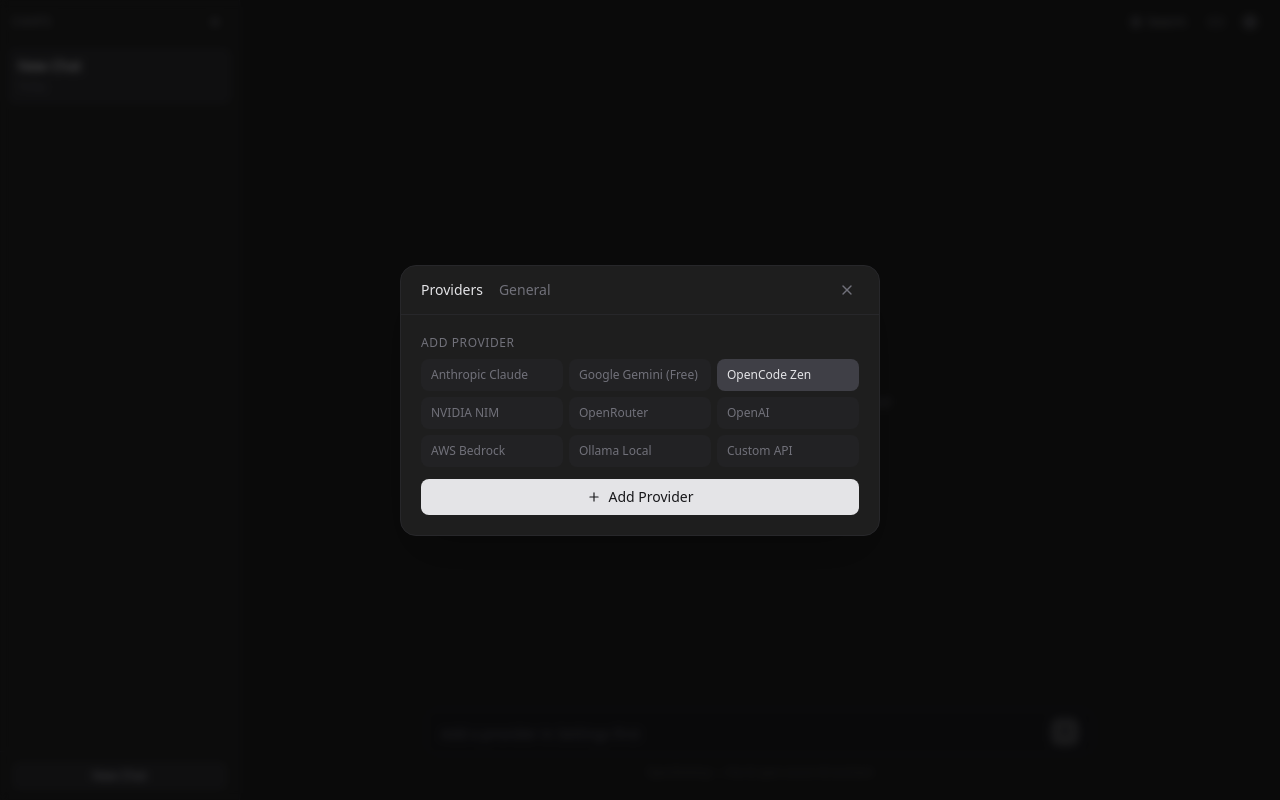
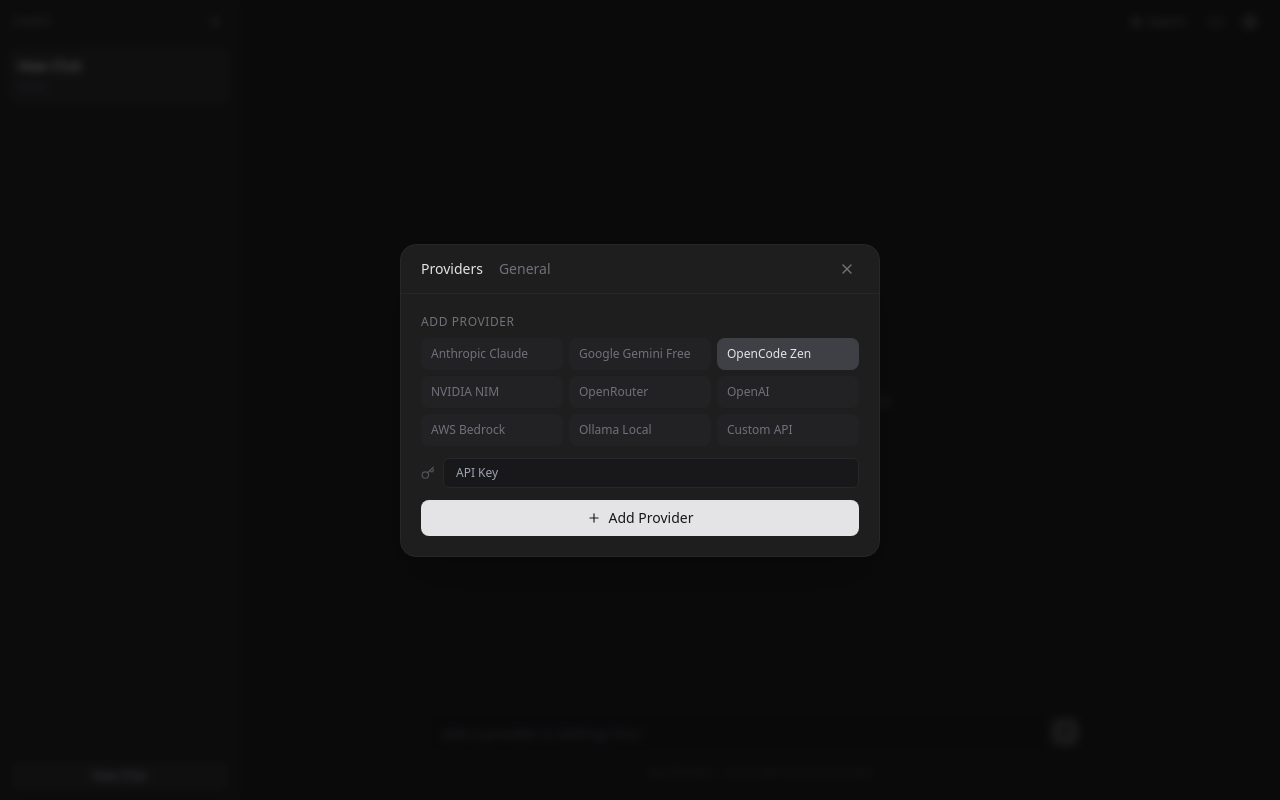
Before and after one commit to Superior-curtis/OpenDesktop, a React (Vite) app: page / in a window 1280 px wide. Both pictures are taken after a click on the button 1250 px from the left and 22 px from the top of the page. Built offline with nearby package versions, Linux system fonts and the light colour scheme.

Commit message:
fix: error messages, OpenCode Zen needs API key, better UX

```diff
--- a/src/renderer/ChatArea.tsx
+++ b/src/renderer/ChatArea.tsx
@@ -60,8 +60,14 @@
         }
       }
     } catch (err: any) {
+      const msg = err?.message || String(err)
+      const detail = msg.includes('401') ? 'Invalid API key. Check Settings → Providers.' :
+                     msg.includes('403') ? 'Access denied. Check your API key permissions.' :
+                     msg.includes('429') ? 'Rate limited. Wait a moment and try again.' :
+                     msg.includes('Failed to fetch') ? 'Cannot connect to API. Check your internet and provider URL.' :
+                     msg
       if (err.name !== 'AbortError') {
-        updateMessage(assistantMsg.id, `Error: ${err.message || 'Unknown error'}`)
+        updateMessage(assistantMsg.id, `Error: ${detail}`)
       }
     } finally {
       setStreaming(false)
--- a/src/renderer/components/SettingsModal.tsx
+++ b/src/renderer/components/SettingsModal.tsx
@@ -2,15 +2,15 @@
 import { useChatStore } from '../store/chatStore'
 import { X, Plus, Trash2, Key, Globe, Cpu, Sun, Moon } from 'lucide-react'
 
-const TEMPLATES: Record<string, { name: string; url: string; model: string; type?: string }> = {
+const TEMPLATES: Record<string, { name: string; url: string; model: string; type?: string; free?: boolean }> = {
   anthropic: { name: 'Anthropic Claude', url: 'https://api.anthropic.com', model: 'claude-sonnet-4-20250514', type: 'anthropic' },
-  google: { name: 'Google Gemini (Free)', url: 'https://generativelanguage.googleapis.com/v1beta', model: 'gemini-2.0-flash', type: 'google' },
+  google: { name: 'Google Gemini Free', url: 'https://generativelanguage.googleapis.com/v1beta', model: 'gemini-2.0-flash', type: 'google', free: true },
   opencode: { name: 'OpenCode Zen', url: 'https://opencode.ai/zen/v1', model: 'opencode/deepseek-v4-flash-free' },
   nvidia: { name: 'NVIDIA NIM', url: 'https://integrate.api.nvidia.com', model: 'mistralai/mistral-large-3-675b-instruct-2512' },
   openrouter: { name: 'OpenRouter', url: 'https://openrouter.ai/api/v1', model: 'anthropic/claude-sonnet-4' },
   openai: { name: 'OpenAI', url: 'https://api.openai.com/v1', model: 'gpt-4o-mini' },
   bedrock: { name: 'AWS Bedrock', url: 'https://bedrock-runtime.us-east-1.amazonaws.com', model: 'us.anthropic.claude-sonnet-4-20250514-v1:0', type: 'bedrock' },
-  ollama: { name: 'Ollama Local', url: 'http://localhost:11434', model: 'llama3.2' },
+  ollama: { name: 'Ollama Local', url: 'http://localhost:11434', model: 'llama3.2', free: true },
   custom: { name: 'Custom API', url: '', model: '' },
 }
 
@@ -24,14 +24,14 @@
 
   const handleAdd = () => {
     const t = TEMPLATES[template]
-    const provider: any = { id: crypto.randomUUID(), name: t.name, baseUrl: template === 'custom' ? customUrl : t.url, apiKey: apiKey || 'not-needed', model: template === 'custom' ? customModel : t.model }
+    const provider: any = { id: crypto.randomUUID(), name: t.name, baseUrl: template === 'custom' ? customUrl : t.url, apiKey: apiKey || '', model: template === 'custom' ? customModel : t.model }
     if (t.type) provider.providerType = t.type
     addProvider(provider)
     if (!activeProviderId) setActiveProvider(provider.id)
     setApiKey(''); setCustomUrl(''); setCustomModel('')
   }
 
-  const needsKey = template !== 'ollama' && template !== 'opencode'
+  const needsKey = !TEMPLATES[template].free
 
   return (
     <div className="fixed inset-0 z-50 flex items-center justify-center bg-black/60 backdrop-blur-sm">
```
